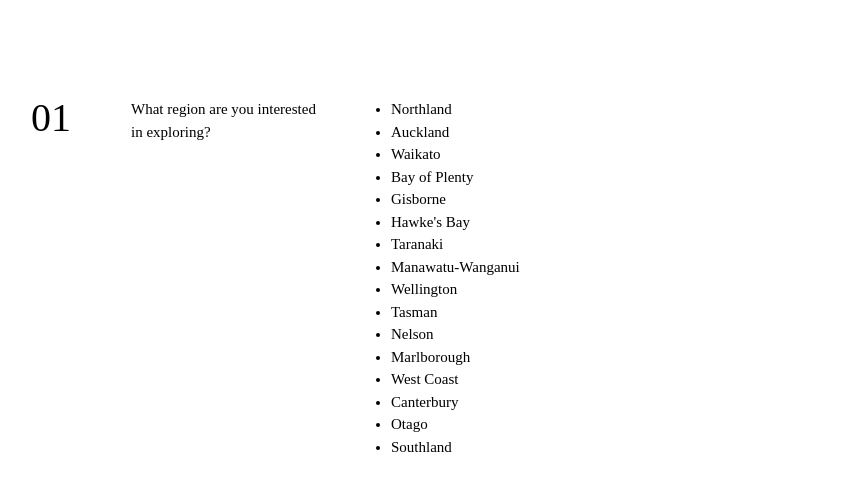
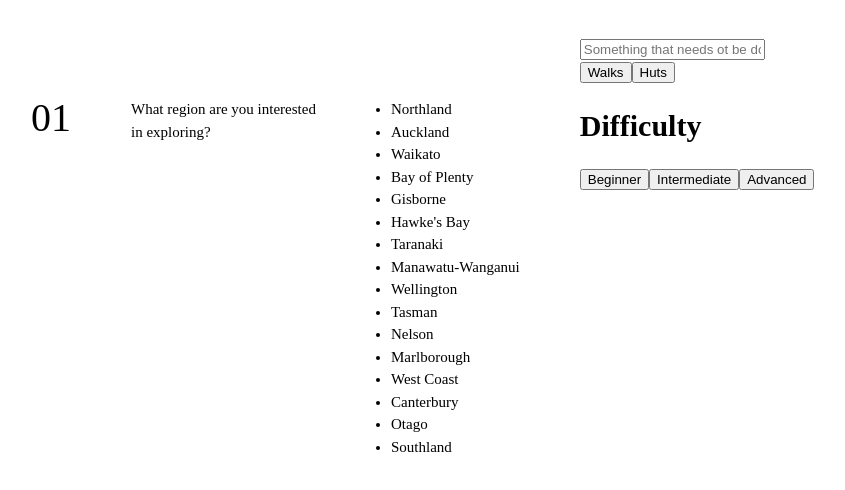
Before and after one commit to rhazsolomon/TheWaiters, a React (Vite) app: page / in a window 1280 px wide. Shown: the top 490 px of the page, without its empty margins (67-912 px from the left). Built offline with nearby package versions, Linux system fonts and the light colour scheme.

Commit message:
Started SearchForm

```diff
--- a/src/api_access.js
+++ b/src/api_access.js
@@ -10,6 +10,7 @@ function myFilteringFunction(jsonObjects, region){
     return filterData
 }
 
+
 async function getMeHuts(region) {
     const headers = { "x-api-key": "bU5t3d5QOv5V0QNWU36yp5nGDhEtmLDc6UbTfvPM" };
     var data = await fetch("https://api.doc.govt.nz/v2/huts", { headers })
--- a/src/components/App.js
+++ b/src/components/App.js
@@ -1,5 +1,6 @@
 import React, { useState } from 'react'
 import { RegionQuestion } from './RegionQuestion'
+import {SearchForm} from "./SearchForm";
 
 export const App = () => {
   const [region, setRegion] = useState(null);
@@ -7,6 +8,7 @@ export const App = () => {
   return (
     <div className="question">
       <RegionQuestion region={region} setRegion={setRegion}/>
+      <SearchForm/>
     </div>
   )
 }
--- /dev/null
+++ b/src/components/SearchForm.js
@@ -0,0 +1,29 @@
+import React, { useState } from 'react'
+
+export const SearchForm = (props) => {
+    return (
+        <div>
+            <input
+                type="text"
+                className="input"
+                id="addInput"
+                placeholder="Something that needs ot be done..."
+            />
+            <div id="main_granular">
+                <div id="walks%huts_selector">
+                    <button>Walks</button>
+                    <button>Huts</button>
+                </div>
+                <div>
+                    <h1>Difficulty</h1>
+                    <div>
+                        <button>Beginner</button>
+                        <button>Intermediate</button>
+                        <button>Advanced</button>
+                    </div>
+                </div>
+
+            </div>
+        </div>
+    )
+};
--- a/src/index.html
+++ b/src/index.html
@@ -9,7 +9,6 @@
   </head>
   <body>
     <div id="app"></div>
-
     <script src="./index.js"></script>
   </body>
 </html>
--- a/src/index.js
+++ b/src/index.js
@@ -1,5 +1,6 @@
 import React, { useState } from 'react'
 import ReactDOM from 'react-dom'
+
 
 import { App as AppReal } from './components/App'
 
```
